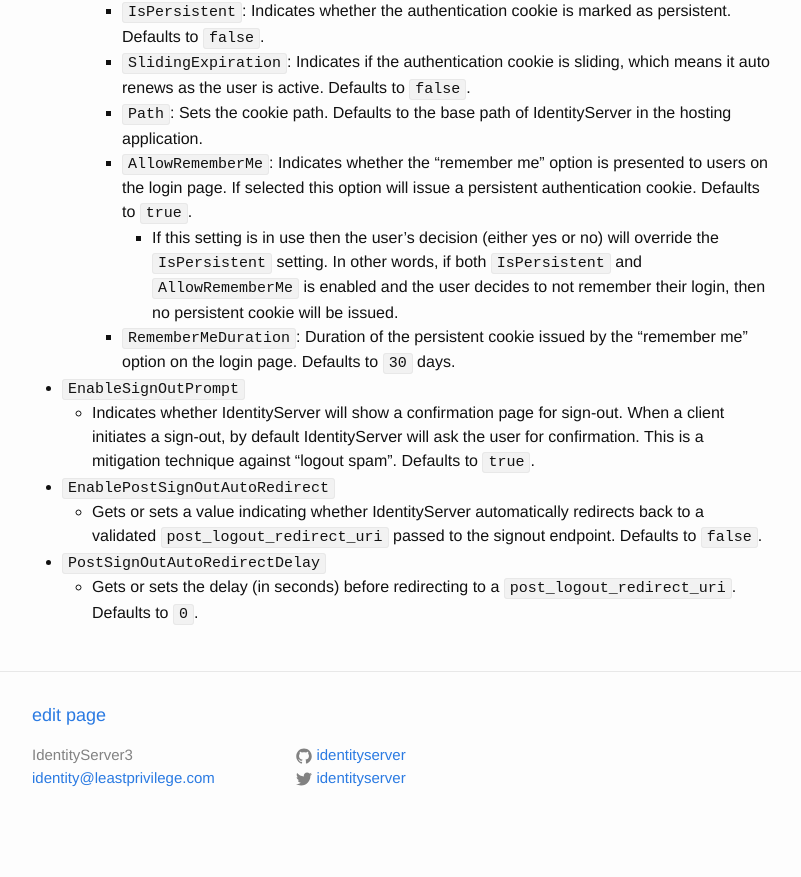
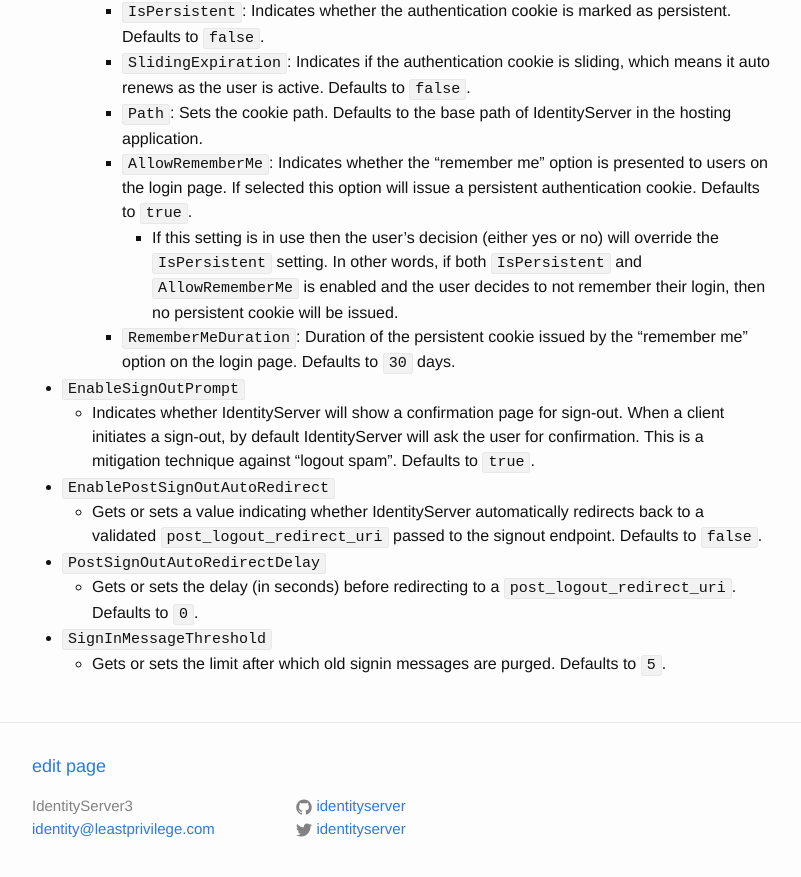
Before and after one commit to IdentityServer/Documentation, a Jekyll site: the page built from docs/configuration/authenticationOptions.md, in a window 1280 px wide and 900 px high, scrolled down 1083 px. Shown: the top 877 px of the window, without its empty margins (238-1039 px from the left). Built offline with Jekyll 4.4.1, drawn with Linux system fonts in a browser that asks for light colours; Markdown is read by kramdown in place of the engine named in the settings; before the commit the page ends 1932 px from its top, so only the background shows below that.

Commit message:
Added `SignInMessageThreshold` option

```diff
--- a/docs/configuration/authenticationOptions.md
+++ b/docs/configuration/authenticationOptions.md
@@ -40,3 +40,5 @@ The `AuthenticationOptions` is a property on the `IdentityServerOptions` to cust
   * Gets or sets a value indicating whether IdentityServer automatically redirects back to a validated `post_logout_redirect_uri` passed to the signout endpoint. Defaults to `false`.
 * `PostSignOutAutoRedirectDelay`
   * Gets or sets the delay (in seconds) before redirecting to a `post_logout_redirect_uri`. Defaults to `0`.
+* `SignInMessageThreshold`
+  * Gets or sets the limit after which old signin messages are purged. Defaults to `5`.
```
